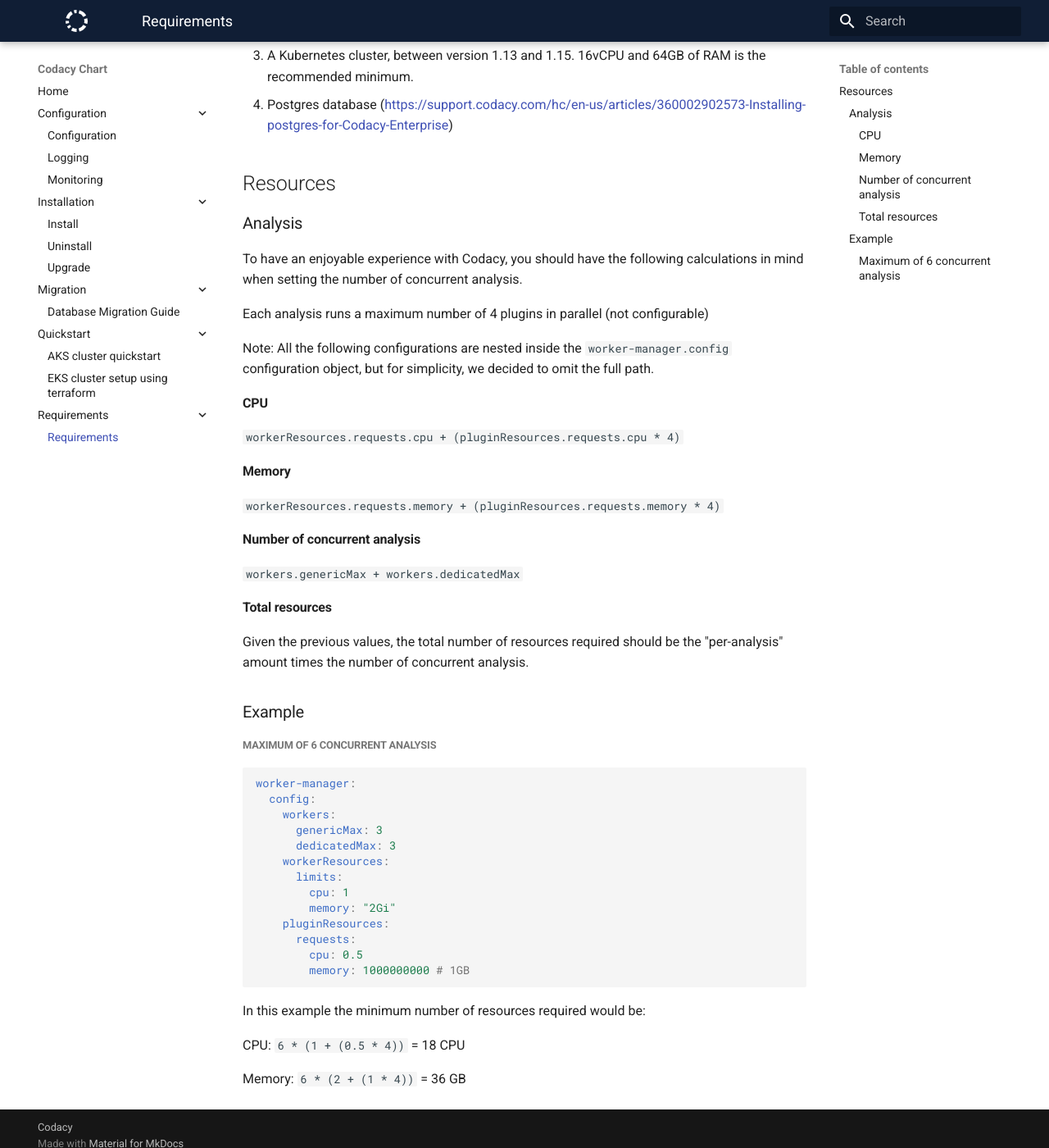
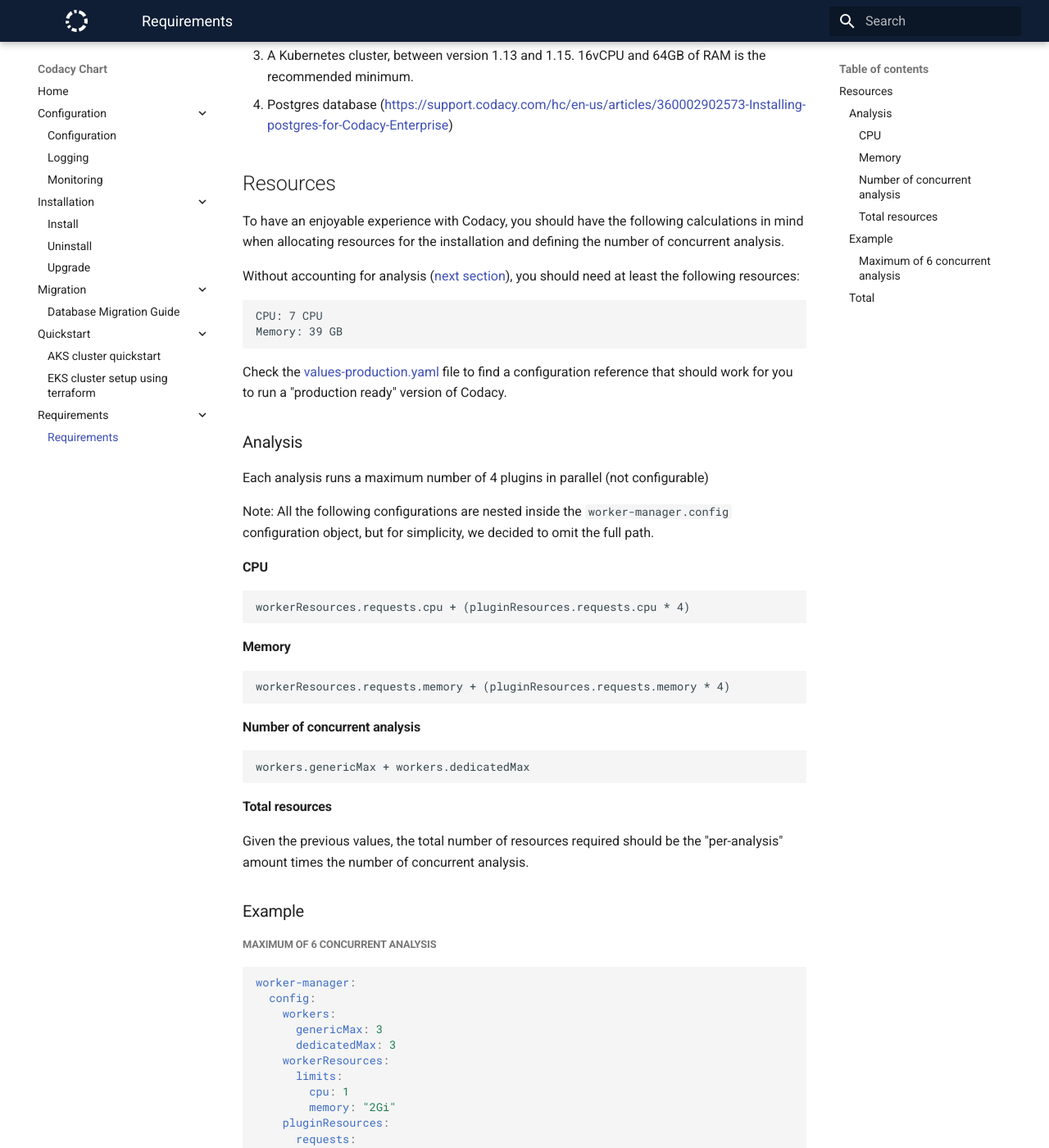
Before and after one commit to codacy/chart, an MkDocs documentation site: the page built from docs/requirements/index.md, in a window 1280 px wide and 1400 px high, scrolled down 236 px. Shown: the whole window at 82% size. Built offline with MkDocs 1.6.1 and Material for MkDocs 9.7.7, drawn with Linux system fonts in a browser that asks for light colours; some of the changed text lies outside the part shown.

Commit message:
docs: bring total requirements

````diff
--- a/docs/requirements/index.md
+++ b/docs/requirements/index.md
@@ -10,10 +10,24 @@
 
 ## Resources
 
+To have an enjoyable experience with Codacy, you should have the
+following calculations in mind when allocating resources for the
+installation and defining the number of concurrent analysis.
+
+Without accounting for analysis ([next section](#analysis)),
+you should need at least the following resources:
+
+```text
+CPU: 7 CPU
+Memory: 39 GB
+```
+
+Check the
+[values-production.yaml](../../codacy/values-production.yaml)
+file to find a configuration reference that should work for you to run
+a "production ready" version of Codacy.
+
 ### Analysis
-
-To have an enjoyable experience with Codacy, you should have the following
-calculations in mind when setting the number of concurrent analysis.
 
 Each analysis runs a maximum number of 4 plugins in parallel (not configurable)
 
@@ -22,15 +36,21 @@
 
 #### CPU
 
-`workerResources.requests.cpu + (pluginResources.requests.cpu * 4)`
+```text
+workerResources.requests.cpu + (pluginResources.requests.cpu * 4)
+```
 
 #### Memory
 
-`workerResources.requests.memory + (pluginResources.requests.memory * 4)`
+```text
+workerResources.requests.memory + (pluginResources.requests.memory * 4)
+```
 
 #### Number of concurrent analysis
 
-`workers.genericMax + workers.dedicatedMax`
+```text
+workers.genericMax + workers.dedicatedMax
+```
 
 #### Total resources
 
@@ -58,6 +78,14 @@
 
 In this example the minimum number of resources required would be:
 
-CPU: `6 * (1 + (0.5 * 4))` = 18 CPU
+```text
+CPU: 6 * (1 + (0.5 * 4)) = 18 CPU
+Memory: 6 * (2 + (1 * 4)) = 36 GB
+```
 
-Memory: `6 * (2 + (1 * 4))` = 36 GB
+### Total
+
+```text
+CPU: 7 CPU + 18 CPU = 25 CPU
+Memory: 39 GB + 36 GB = 75 GB
+```
````
